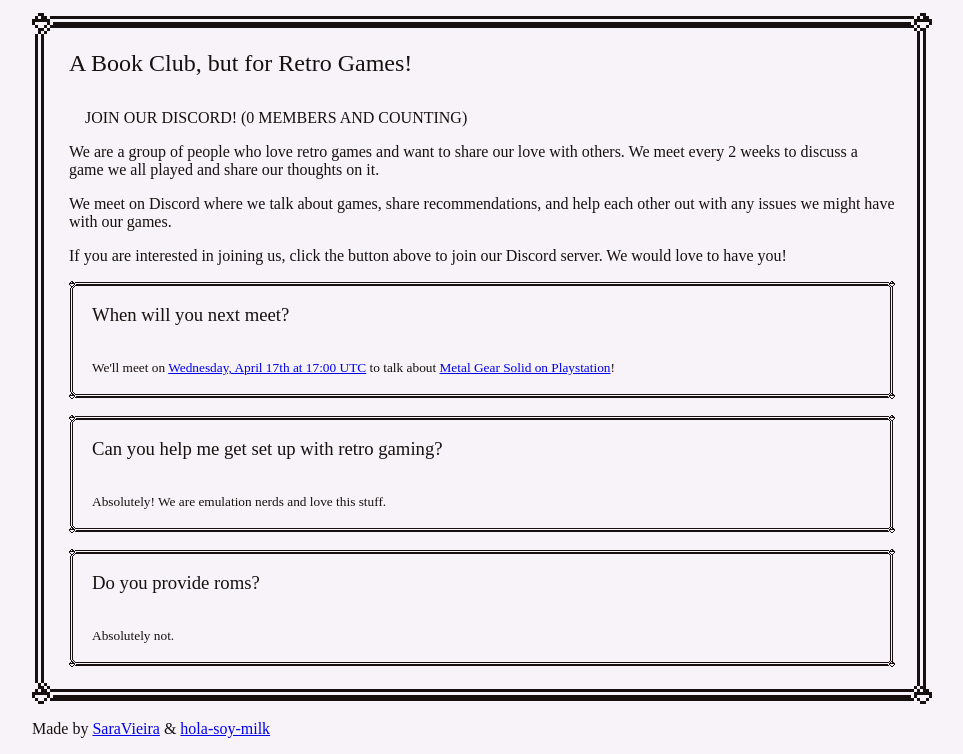
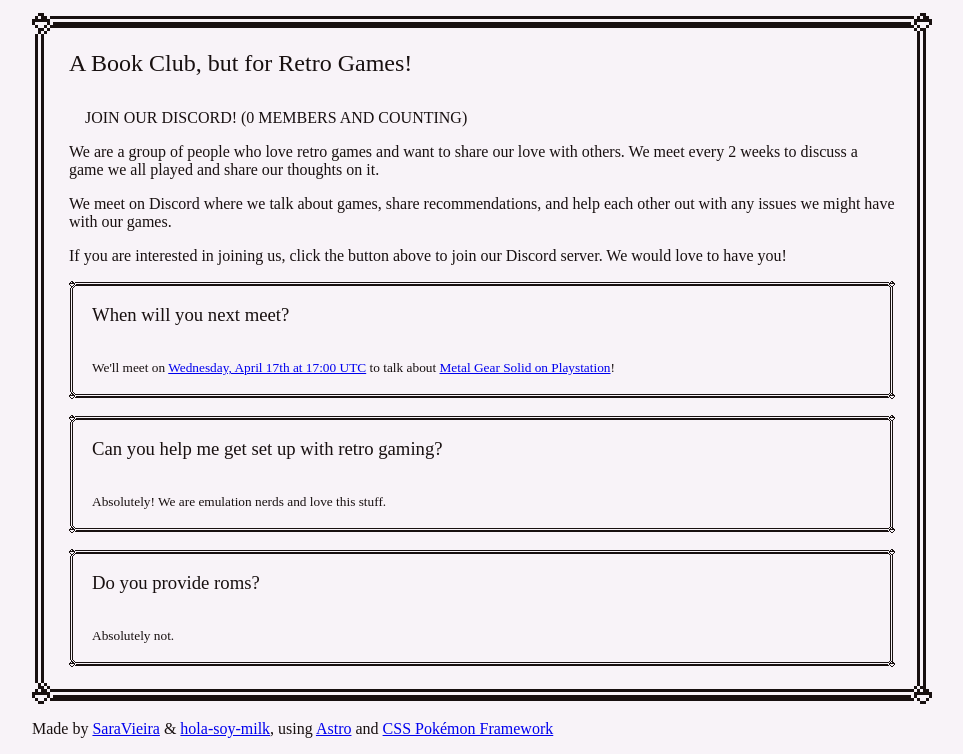
Before and after one commit to hola-soy-milk/retro-gaming-literature-club, an Astro site: page / in a window 1280 px wide. Shown: the part 248-1002 px from the top of the page, without its empty margins (158-1121 px from the left). Built offline with nearby package versions, Linux system fonts and the light colour scheme; Astro itself is replaced by a stand-in of ours; no server answers; a web font is replaced by a local one.

Commit message:
Add credits

```diff
--- a/src/pages/index.astro
+++ b/src/pages/index.astro
@@ -48,7 +48,7 @@ import logo from '../assets/logo.svg';
       <p>
         Made by <a href="https://github.com/SaraVieira">SaraVieira</a> & <a
           href="https://github.com/hola-soy-milk">hola-soy-milk</a
-        >
+          >, using <a href="https://astro.build">Astro</a> and <a href="https://luttje.github.io/css-pokemon-gameboy/">CSS Pokémon Framework</a>
       </p>
     </footer>
   </main>
```
